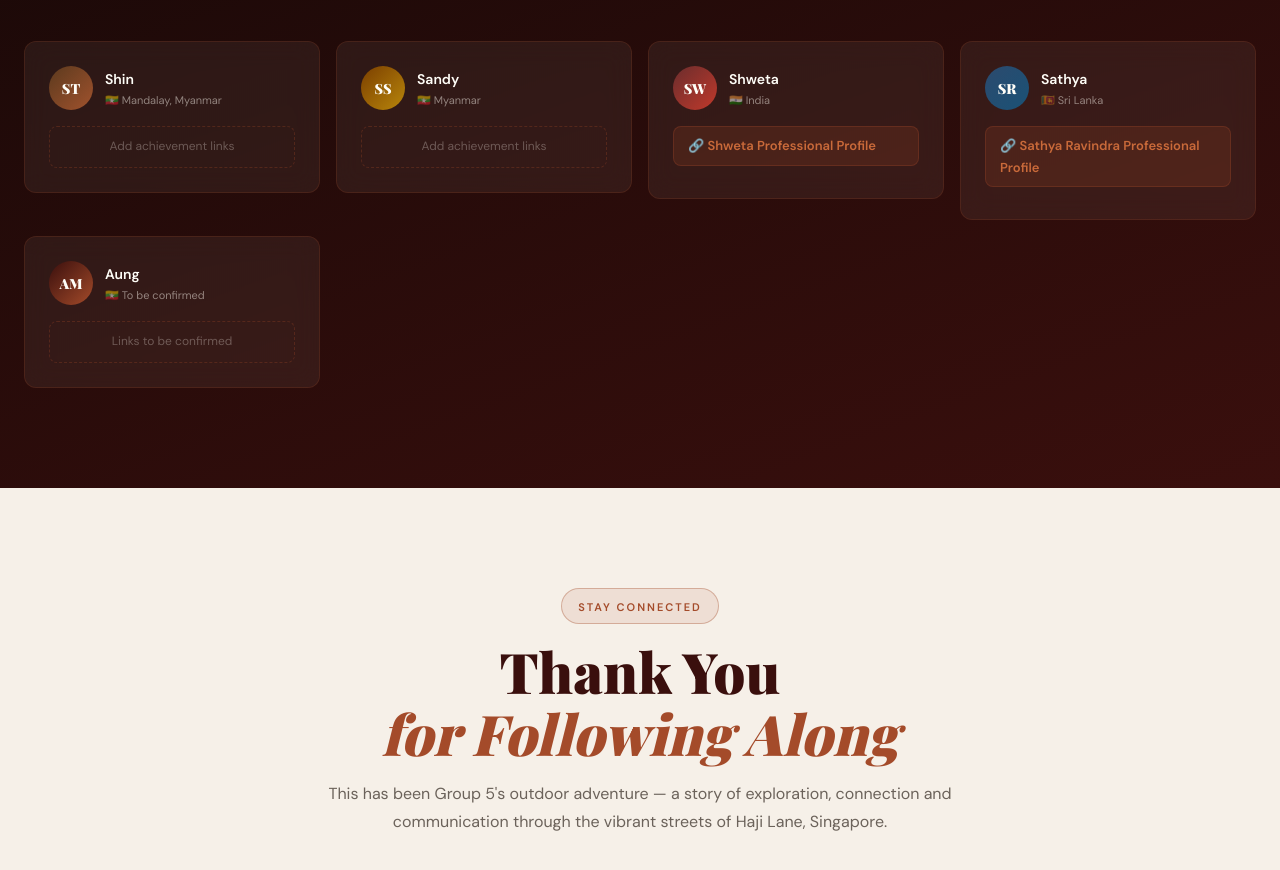
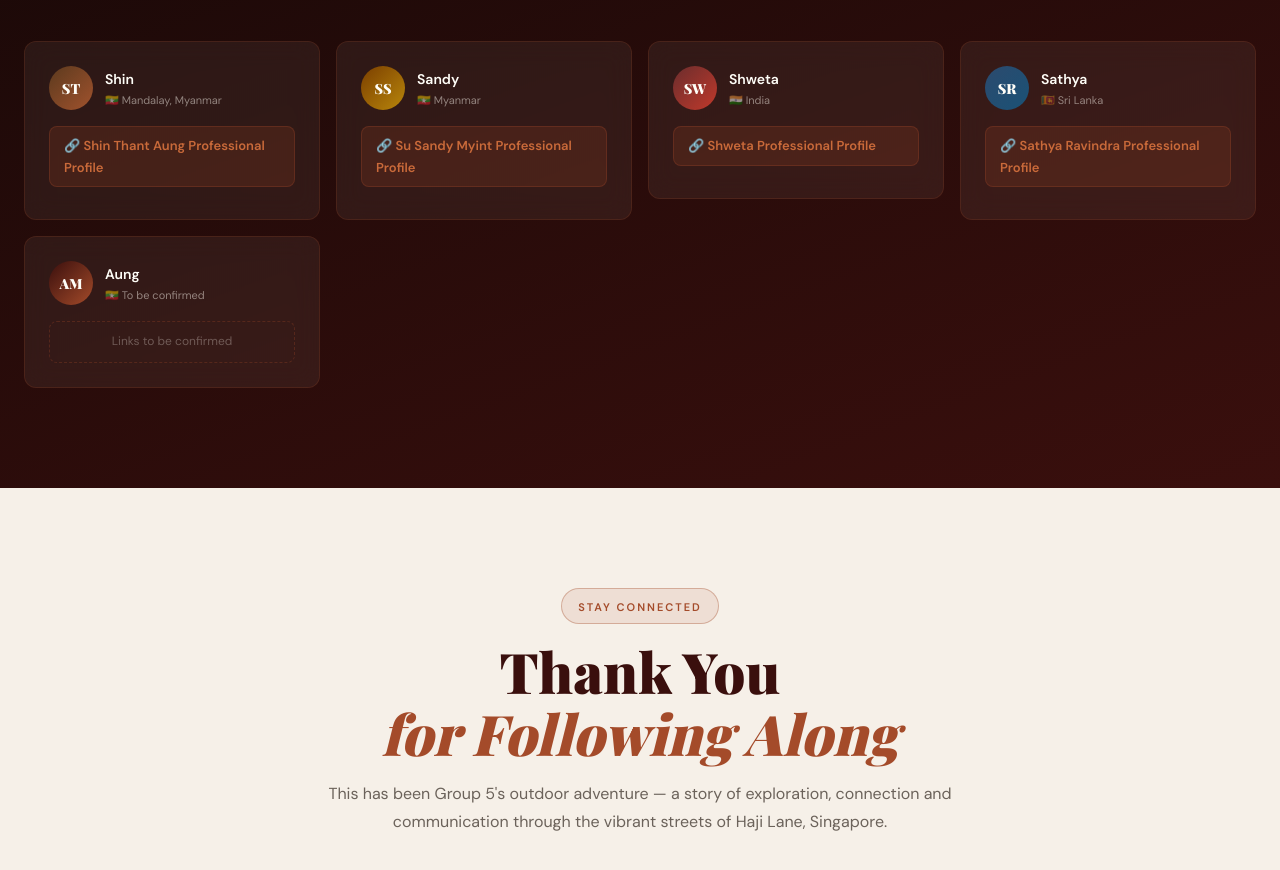
Before and after one commit to shin-aung/Corporate_Communication_Group_5_Haji_Lane, a React (Vite) app: page / in a window 1280 px wide. Shown: the part 6080-6950 px from the top of the page. Built offline with nearby package versions, Linux system fonts and the light colour scheme; a web font is replaced by a local one.

Commit message:
Adding everyone portfolio link to the website

```diff
--- a/src/data/teamMembers.ts
+++ b/src/data/teamMembers.ts
@@ -37,7 +37,9 @@ export const teamMembers: TeamMember[] = [
       '"Progress, not perfection." Stay kind, stay curious, keep growing.',
       'I don\'t chase motivation. I build discipline and let purpose lead the way.',
     ],
-    links: [],
+    links: [
+      { label: 'Shin Thant Aung Professional Profile', url: 'https://shin-thant-aung-portfolio.vercel.app', type: 'achievement' },
+    ],
   },
   {
     id: 'su-sandy-myint',
@@ -66,7 +68,9 @@ export const teamMembers: TeamMember[] = [
       'Strengthen both technical and business skills',
       'Build a meaningful career',
     ],
-    links: [],
+    links: [
+      { label: 'Su Sandy Myint Professional Profile', url: 'https://su-sandy-myint-portfolio.vercel.app', type: 'achievement' },
+    ],
   },
   {
     id: 'shweta',
```
